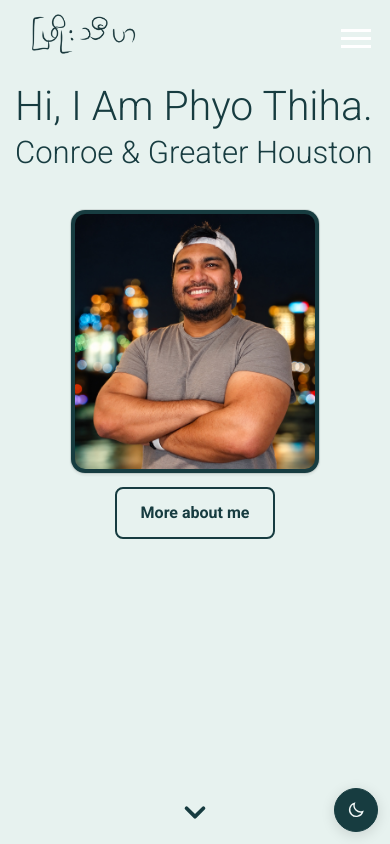
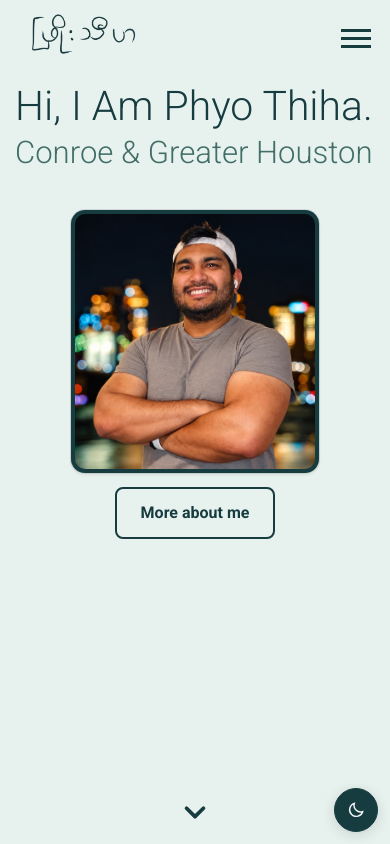
Before and after one commit to pthih/website, a plain HTML site: page index.html in a window 390 px wide. Both pictures are taken after a click on the button "Switch to Light mode". Shown: the top 844 px of the page. Drawn offline with nearby package versions, Linux system fonts and the light colour scheme.

Commit message:
Improve light-mode menu contrast and intro colors (#16)
* Allow mobile menu icon to follow theme colors

* Distinguish light-mode location from intro name

---------

Co-authored-by: Phyo Thiha <phyothiha@Phyos-MacBook-Air.local>

```diff
--- a/css/slicknav.css
+++ b/css/slicknav.css
@@ -192,7 +192,7 @@
   padding: 0;
 }
 .slicknav_icon-bar {
-    background: #fff !important;
+    background: #fff;
 }
 .slicknav_nav {
 	background: #fff;
--- a/css/theme.css
+++ b/css/theme.css
@@ -93,3 +93,6 @@ html[data-theme="dark"] .footer-day-clouds { display: none; }
   .theme-toggle .theme-toggle-label { display: none; }
   .theme-toggle { width: 44px; height: 44px; padding: 0; justify-content: center; border-radius: 50%; }
 }
+
+/* Separate the location from the name in the light intro. */
+html[data-theme="light"] .slider_area .single_slider .slider_text h3.personal-intro .intro-location { color: #426e67; }
```
